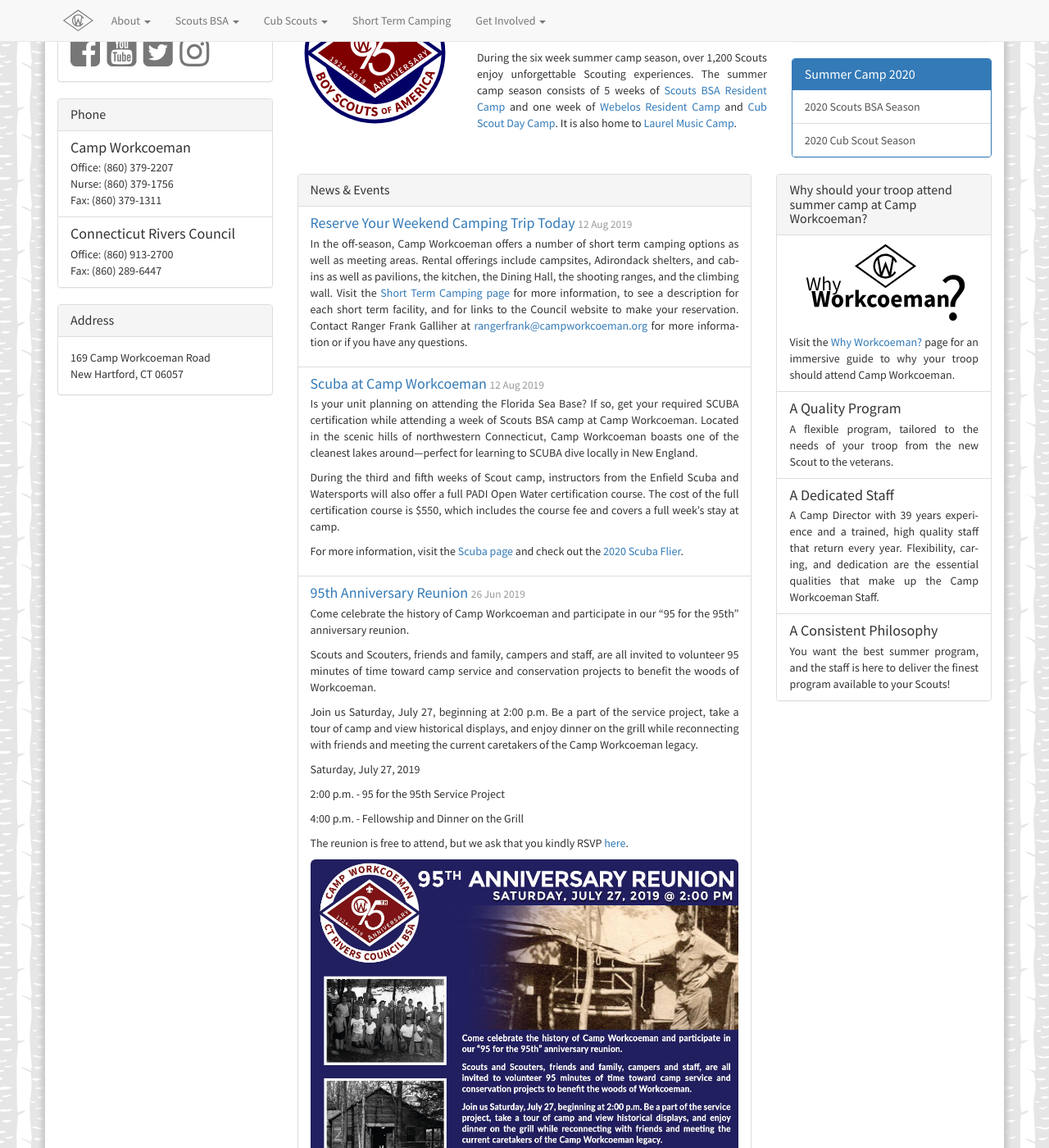
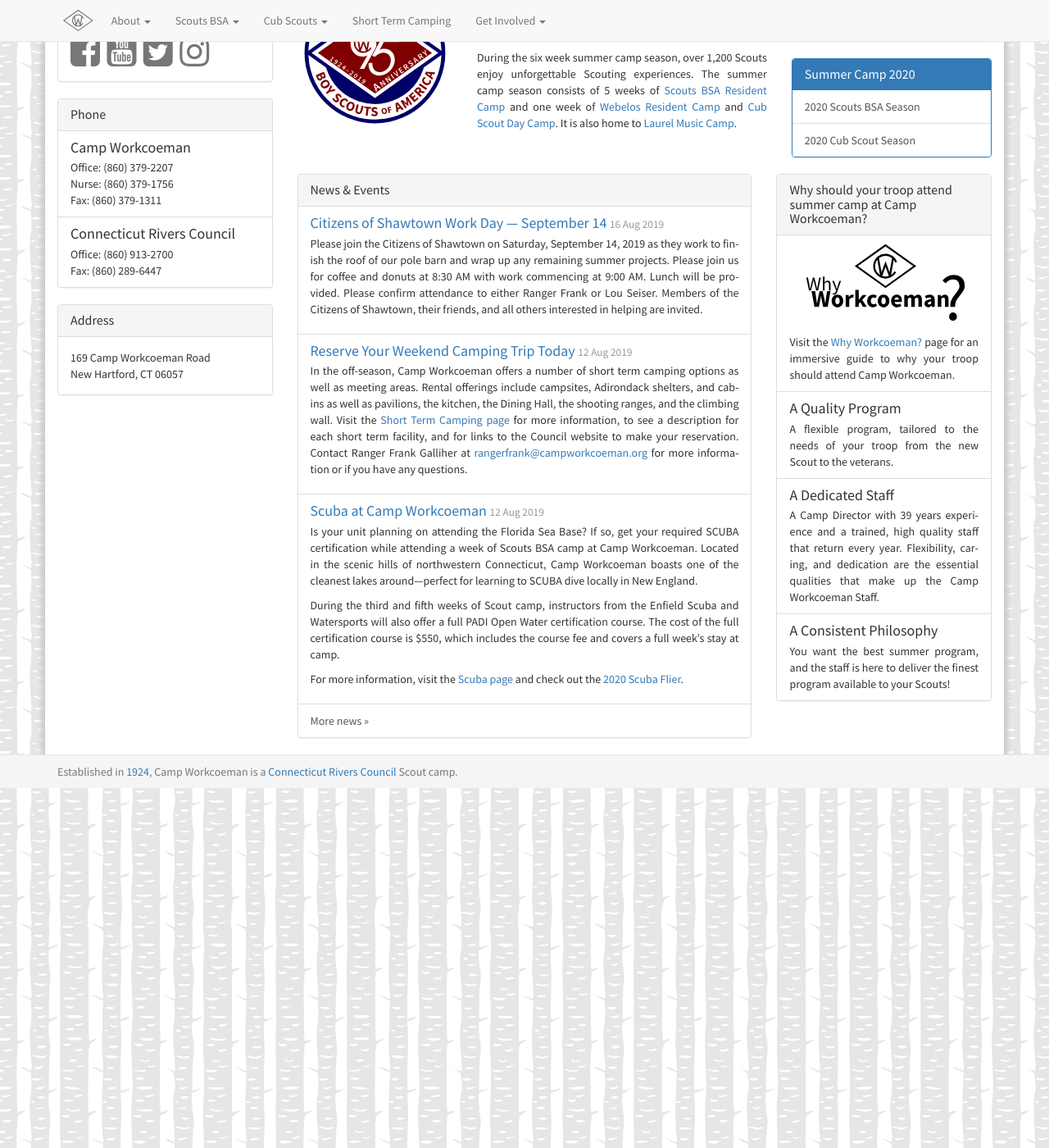
Before and after one commit to campworkcoeman/campworkcoeman.org, a Jekyll site: the page built from index.html, in a window 1280 px wide and 1400 px high, scrolled down 615 px. Shown: the whole window at 82% size. Built offline with Jekyll 4.4.1, drawn with Linux system fonts in a browser that asks for light colours; nearby versions of some CDN libraries; Markdown is read by kramdown in place of the engine named in the settings.

Commit message:
Add September work day.

```diff
--- /dev/null
+++ b/about/news/_posts/2019-08-16-shawtown-work-day.md
@@ -0,0 +1,7 @@
+---
+published: true
+layout: news-item
+title: Citizens of Shawtown Work Day &mdash; September 14
+---
+
+Please join the Citizens of Shawtown on Saturday, September 14, 2019 as they work to finish the roof of our pole barn and wrap up any remaining summer projects. Please join us for coffee and donuts at 8:30 AM with work commencing at 9:00 AM. Lunch will be provided. Please confirm attendance to either Ranger Frank or Lou Seiser. Members of the Citizens of Shawtown, their friends, and all others interested in helping are invited.
--- a/get-involved/work-days.md
+++ b/get-involved/work-days.md
@@ -11,6 +11,8 @@
 Saturday, May 4, 2019 (Moved from April 20 due to rain.)
 
 Saturday, May 11, 2019
+
+Saturday, September 14, 2019
 
 Work days are held periodically to complete various projects at camp.
 
```
